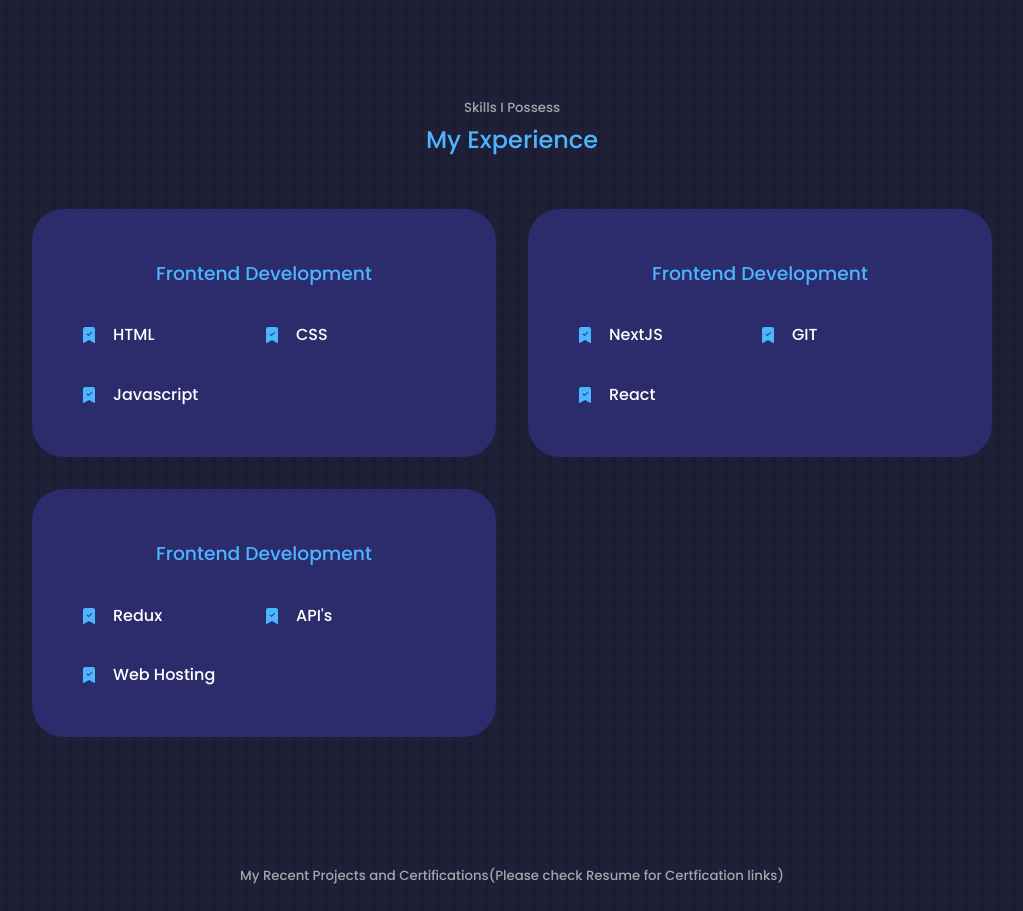
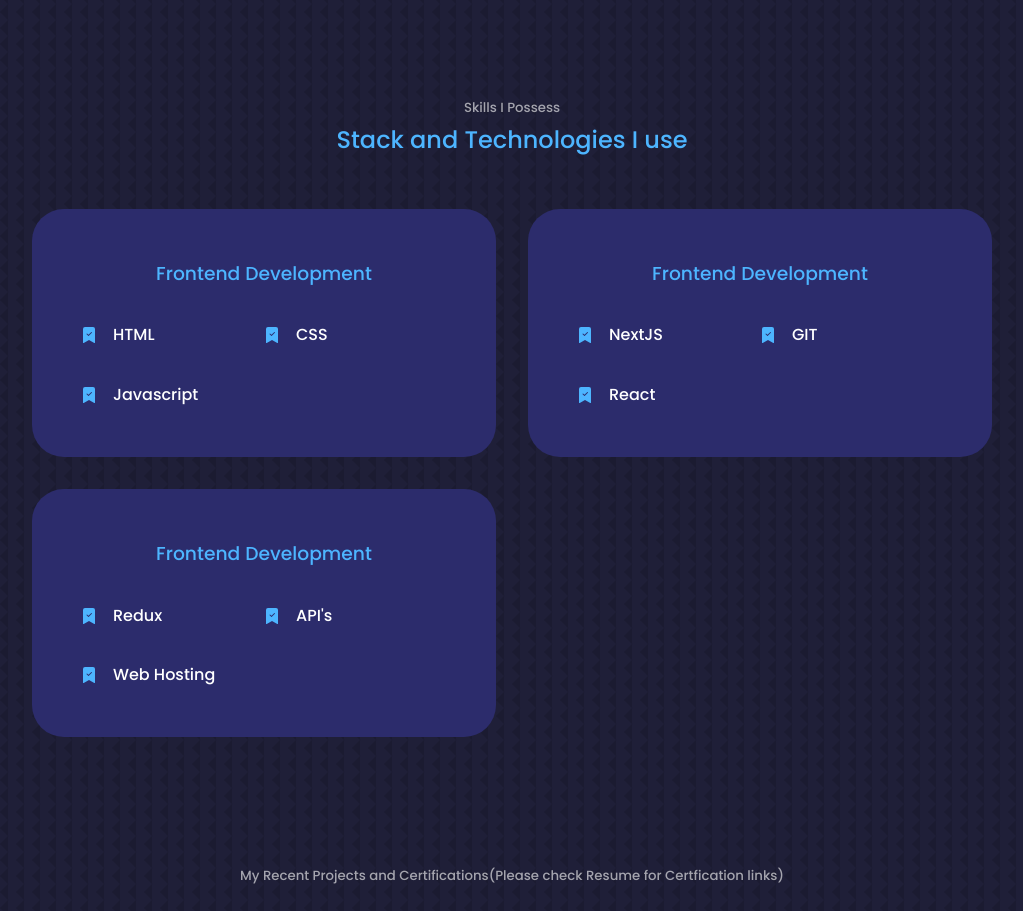
Before and after one commit to Captain-awesome619/portfolio, a React (Create React App) app: page / in a window 1280 px wide. Shown: the part 1660-2571 px from the top of the page, without its empty margins (128-1151 px from the left). Built offline with nearby package versions, Linux system fonts and the light colour scheme.

Commit message:
initial commit

```diff
--- a/src/components/experience/Experience.jsx
+++ b/src/components/experience/Experience.jsx
@@ -15,7 +15,7 @@
     <motion.section
     id='experience'>
       <h5>Skills I Possess</h5>
-      <h2>My Experience</h2>
+      <h2> Stack and Technologies I use</h2>
       <motion.div className=" container experience__container"
       ref={element}
       variants={experienceanimations}
```
